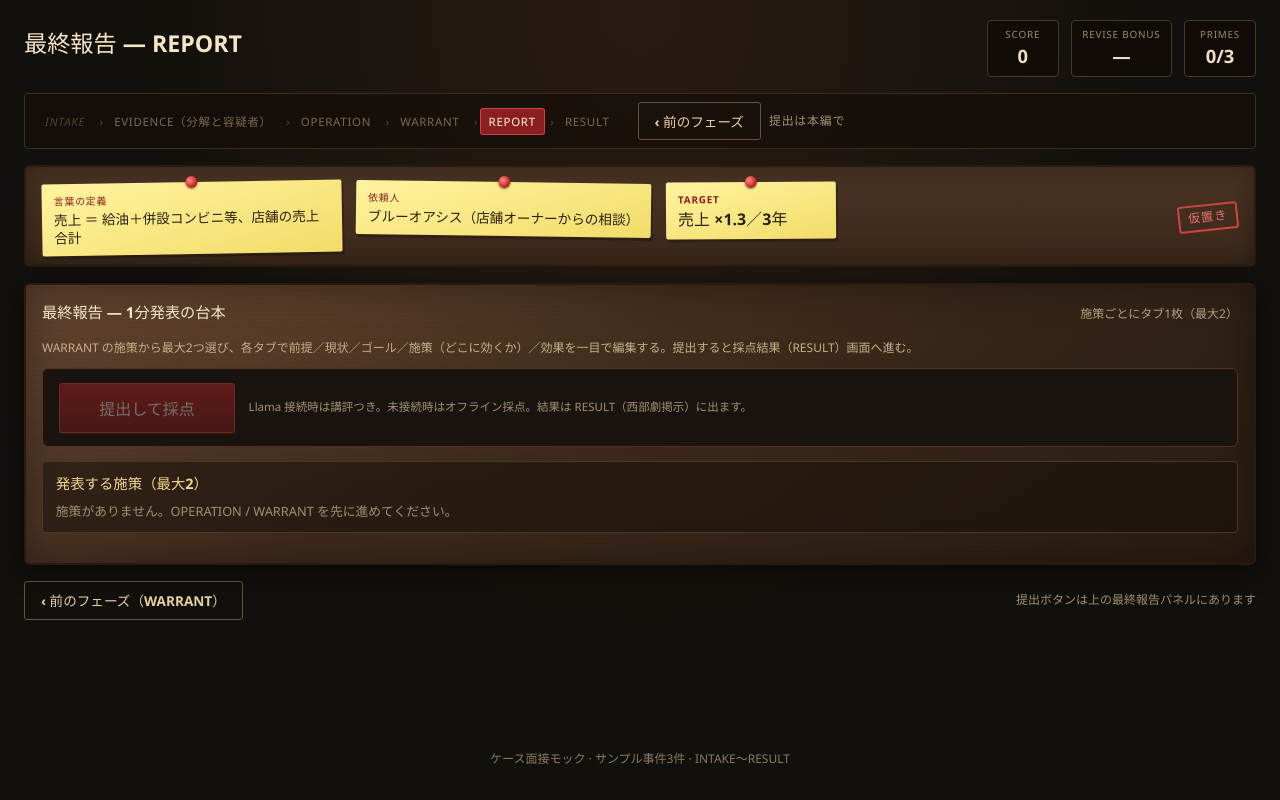
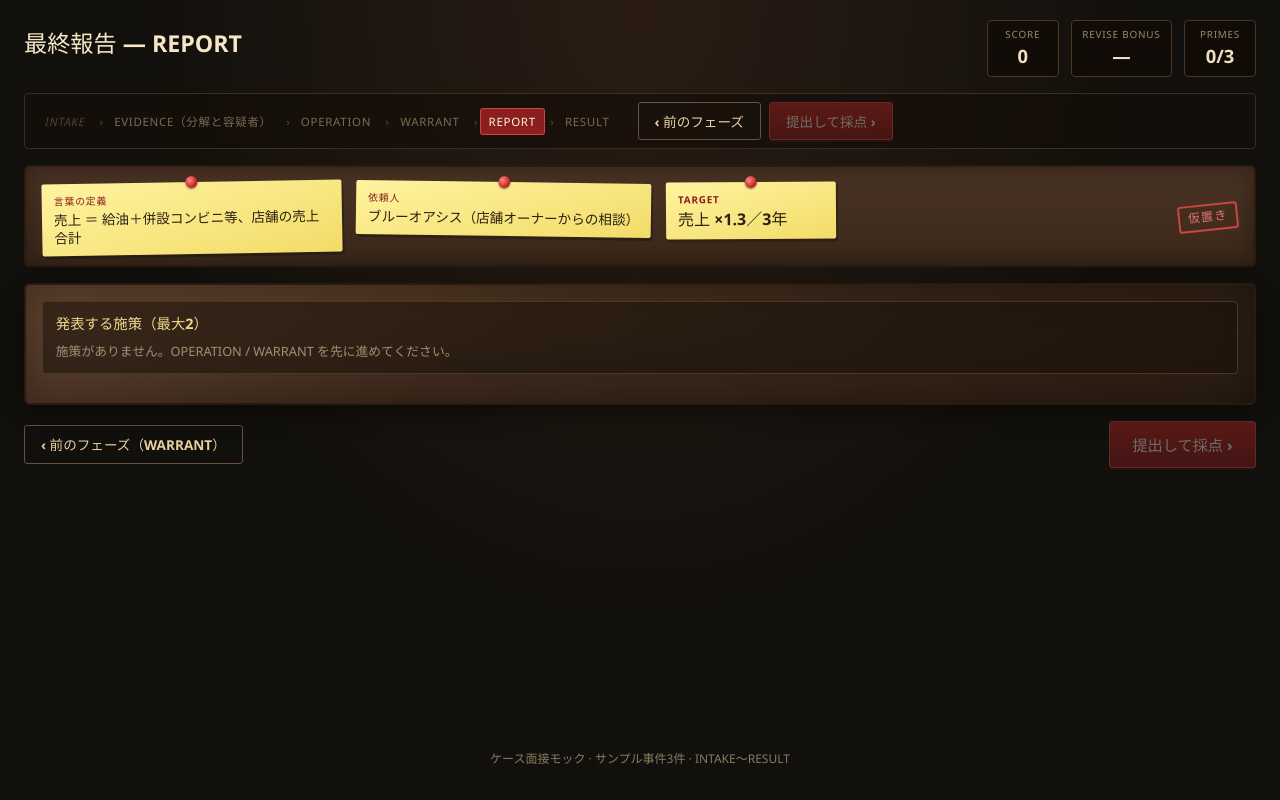
Before and after one commit to zunda-raider/shinjicase, a React (Vite) app: page / in a window 1280 px wide. Both pictures are taken after a click on the button "REPORT". Built offline with nearby package versions, Linux system fonts and the light colour scheme.

Commit message:
feat(REPORT): 説明文を削除、提出ボタンを次のフェーズボタンと同位置（上ナビ・右下）に統一、OPERATION の説明文も削除

```diff
--- a/src/App.tsx
+++ b/src/App.tsx
@@ -367,7 +367,7 @@ export default function App() {
         />
       </header>
 
-      <PhaseNav active={phase} onSelect={setPhase} warrantDone={warrantDone} hasScore={score != null} />
+      <PhaseNav active={phase} onSelect={setPhase} warrantDone={warrantDone} hasScore={score != null} onSubmit={() => void handleSubmitReport(true)} submitDisabled={reportView.cards.length === 0} scoring={scoring} />
 
       <IntakeMemos intake={intake} />
 
@@ -508,8 +508,6 @@ export default function App() {
           onToggleFeatured={handleToggleFeatured}
           onSelectTab={(i) => setReport(setActiveCard(reportView, i))}
           onChangeCard={(i, patch) => setReport(updatePitchCard(reportView, i, patch))}
-          onSubmit={() => void handleSubmitReport(true)}
-          scoring={scoring}
           error={scoreError}
           hasScore={score != null}
           onOpenResult={() => setPhase('RESULT')}
@@ -527,7 +525,7 @@ export default function App() {
       )}
 
 
-      <PhaseSteps active={phase} onSelect={setPhase} warrantDone={warrantDone} hasScore={score != null} />
+      <PhaseSteps active={phase} onSelect={setPhase} warrantDone={warrantDone} hasScore={score != null} onSubmit={() => void handleSubmitReport(true)} submitDisabled={reportView.cards.length === 0} scoring={scoring} />
 
       <footer className="app__footer">
         ケース面接モック · サンプル事件3件 · INTAKE〜RESULT
--- a/src/components/OperationPhase.tsx
+++ b/src/components/OperationPhase.tsx
@@ -161,9 +161,6 @@ export function OperationPhase({
             </select>
           </label>
         </div>
-        <p className="evidence__help">
-          番号つきの箱をクリックすると右の作戦カードへ。赤丸は容疑者（ボトルネック）。ツリーの編集は EVIDENCE で。
-        </p>
         <div className="operation__zoom" role="group" aria-label="ツリーの拡大縮小">
           <button type="button" className="btn btn--ghost" onClick={() => setZoom((z) => Math.max(0.5, +(z - 0.1).toFixed(2)))} aria-label="縮小">－</button>
           <span className="operation__zoom-val">{Math.round(zoom * 100)}%</span>
--- a/src/components/PhaseNav.tsx
+++ b/src/components/PhaseNav.tsx
@@ -7,9 +7,12 @@ interface Props {
   onSelect: (phase: Phase) => void
   warrantDone?: boolean
   hasScore?: boolean
+  onSubmit?: () => void
+  submitDisabled?: boolean
+  scoring?: boolean
 }
 
-export function PhaseNav({ active, onSelect, warrantDone, hasScore }: Props) {
+export function PhaseNav({ active, onSelect, warrantDone, hasScore, onSubmit, submitDisabled, scoring }: Props) {
   return (
     <nav className="phase-nav" aria-label="捜査フェーズ">
       <div className="phase-nav__items">
@@ -34,7 +37,7 @@ export function PhaseNav({ active, onSelect, warrantDone, hasScore }: Props) {
           </span>
         ))}
       </div>
-      <PhaseSteps active={active} onSelect={onSelect} compact warrantDone={warrantDone} hasScore={hasScore} />
+      <PhaseSteps active={active} onSelect={onSelect} compact warrantDone={warrantDone} hasScore={hasScore} onSubmit={onSubmit} submitDisabled={submitDisabled} scoring={scoring} />
     </nav>
   )
 }
--- a/src/components/PhaseSteps.tsx
+++ b/src/components/PhaseSteps.tsx
@@ -8,10 +8,14 @@ interface Props {
   warrantDone?: boolean
   /** RESULT に点数があるか（ナビヒント用） */
   hasScore?: boolean
+  /** REPORT の提出（次へボタンの位置に出す） */
+  onSubmit?: () => void
+  submitDisabled?: boolean
+  scoring?: boolean
 }
 
 /** 「‹ 前のフェーズ」「次のフェーズへ ›」 */
-export function PhaseSteps({ active, onSelect, compact, hasScore }: Props) {
+export function PhaseSteps({ active, onSelect, compact, hasScore, onSubmit, submitDisabled, scoring }: Props) {
   const i = PHASES.findIndex((p) => p.id === active)
   const prev = PHASES[i - 1]
   const next = PHASES[i + 1]
@@ -48,19 +52,14 @@ export function PhaseSteps({ active, onSelect, compact, hasScore }: Props) {
         ) : (
           <span />
         )}
-        {hasScore ? (
-          <button
-            type="button"
-            className="btn btn--primary phase-steps__next"
-            onClick={() => onSelect('RESULT')}
-          >
-            採点結果へ{compact ? '' : '（RESULT）'} ›
-          </button>
-        ) : (
-          <span className="phase-steps__end-hint">
-            {compact ? '提出は本編で' : '提出ボタンは上の最終報告パネルにあります'}
-          </span>
-        )}
+        <button
+          type="button"
+          className="btn btn--primary phase-steps__next phase-steps__submit"
+          disabled={submitDisabled || scoring}
+          onClick={() => onSubmit?.()}
+        >
+          {scoring ? '採点中…' : hasScore ? '再提出して採点 ›' : '提出して採点 ›'}
+        </button>
       </div>
     )
   }
--- a/src/components/ReportPhase.tsx
+++ b/src/components/ReportPhase.tsx
@@ -10,8 +10,6 @@ interface Props {
   onToggleFeatured: (measureKey: string) => void
   onSelectTab: (index: number) => void
   onChangeCard: (index: number, patch: Partial<Omit<ReportPitchCard, 'measureKey'>>) => void
-  onSubmit: () => void
-  scoring: boolean
   error: string | null
   /** 直近の提出があるとき、RESULT への導線を出す */
   hasScore: boolean
@@ -26,8 +24,6 @@ export function ReportPhase({
   onToggleFeatured,
   onSelectTab,
   onChangeCard,
-  onSubmit,
-  scoring,
   error,
   hasScore,
   onOpenResult,
@@ -42,35 +38,12 @@ export function ReportPhase({
   return (
     <div className="report">
       <section className="board report__main" aria-label="最終報告（1分台本）">
-        <div className="board__header">
-          <h2>最終報告 — 1分発表の台本</h2>
-          <span className="board__hint">施策ごとにタブ1枚（最大{MAX_FEATURED}）</span>
-        </div>
-        <p className="evidence__help">
-          WARRANT の施策から最大{MAX_FEATURED}つ選び、各タブで
-          <b>前提／現状／ゴール／施策（どこに効くか）／効果</b>
-          を一目で編集する。提出すると採点結果（RESULT）画面へ進む。
-        </p>
-
-        <div className="report-submit report-submit--bar" aria-label="提出">
-          <button
-            type="button"
-            className="btn btn--primary report-submit__btn"
-            disabled={scoring || report.cards.length === 0}
-            onClick={onSubmit}
-          >
-            {scoring ? '採点中…' : hasScore ? '再提出して採点' : '提出して採点'}
+        {error && <p className="report-submit__err">{error}</p>}
+        {hasScore && (
+          <button type="button" className="report-score-toggle" onClick={onOpenResult}>
+            前回の採点結果（RESULT）を見る ›
           </button>
-          <p className="report-submit__hint">
-            Llama 接続時は講評つき。未接続時はオフライン採点。結果は RESULT（西部劇掲示）に出ます。
-          </p>
-          {error && <p className="report-submit__err">{error}</p>}
-          {hasScore && (
-            <button type="button" className="report-score-toggle" onClick={onOpenResult}>
-              採点結果（RESULT）を見る ›
-            </button>
-          )}
-        </div>
+        )}
 
         <section className="report-pick" aria-label="発表する施策を選ぶ">
           <h3 className="report-block__title">発表する施策（最大{MAX_FEATURED}）</h3>
```
